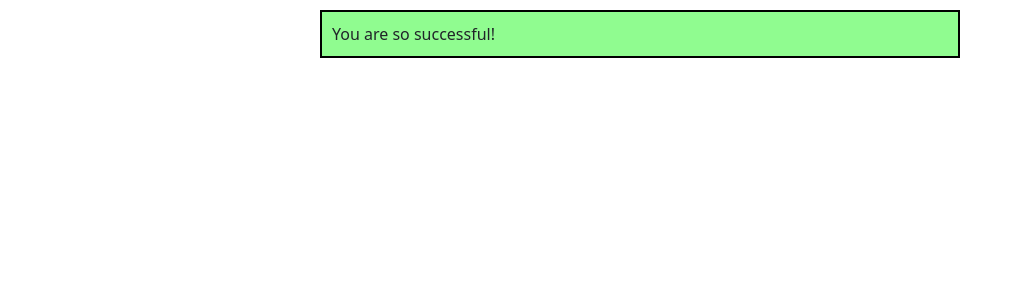
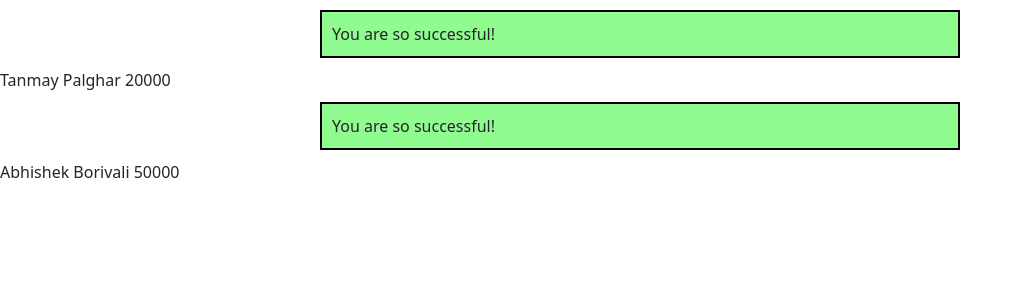
Before and after one commit to akshaypalase/AngularApp, an Angular app: page / in a window 1280 px wide. Shown: the top 300 px of the page, without its empty margins (0-1023 px from the left). Built offline with nearby package versions, Linux system fonts and the light colour scheme.

Commit message:
updated
updated

```diff
--- a/src/app/app.component.html
+++ b/src/app/app.component.html
@@ -27,5 +27,8 @@
 <!-- <app-angularpratice></app-angularpratice> -->
 <!-- <app-structuraldirective></app-structuraldirective> -->
 <!-- <app-attri></app-attri> -->
-<app-success-alert [getUsername]="uname"></app-success-alert>
+<div *ngFor="let e of EmployeeRecord">
+<app-success-alert [employee]="e"></app-success-alert>
+
+</div>
 <router-outlet></router-outlet>
--- a/src/app/app.component.ts
+++ b/src/app/app.component.ts
@@ -8,4 +8,13 @@ import { Component } from '@angular/core';
 export class AppComponent {
 
   uname : string ='hello good morning';
+
+  EmployeeRecord :any=[
+    {
+      eName:"Tanmay",eCity:"Palghar",eSalary:"20000"
+    },
+    {
+      eName:"Abhishek",eCity:"Borivali",eSalary:"50000"
+    }
+  ]
 }
--- a/src/app/success-alert/success-alert.component.html
+++ b/src/app/success-alert/success-alert.component.html
@@ -2,3 +2,7 @@
 <div id="comp">
    You are so successful!
   </div>
+
+  {{employee.eName}}
+  {{employee.eCity}}
+  {{employee.eSalary}}
--- a/src/app/success-alert/success-alert.component.ts
+++ b/src/app/success-alert/success-alert.component.ts
@@ -11,9 +11,10 @@ name : string='codemind';
 serverid: number=37;
 serverstatus: string='online';
 
-@Input() getUsername : string;
+// @Input() getUsername : string;
+@Input() employee : any;
   ngOnInit() {
-    console.log('from parent',this.getUsername);
+    console.log('from parent',this.employee);
 
   }
 
```
